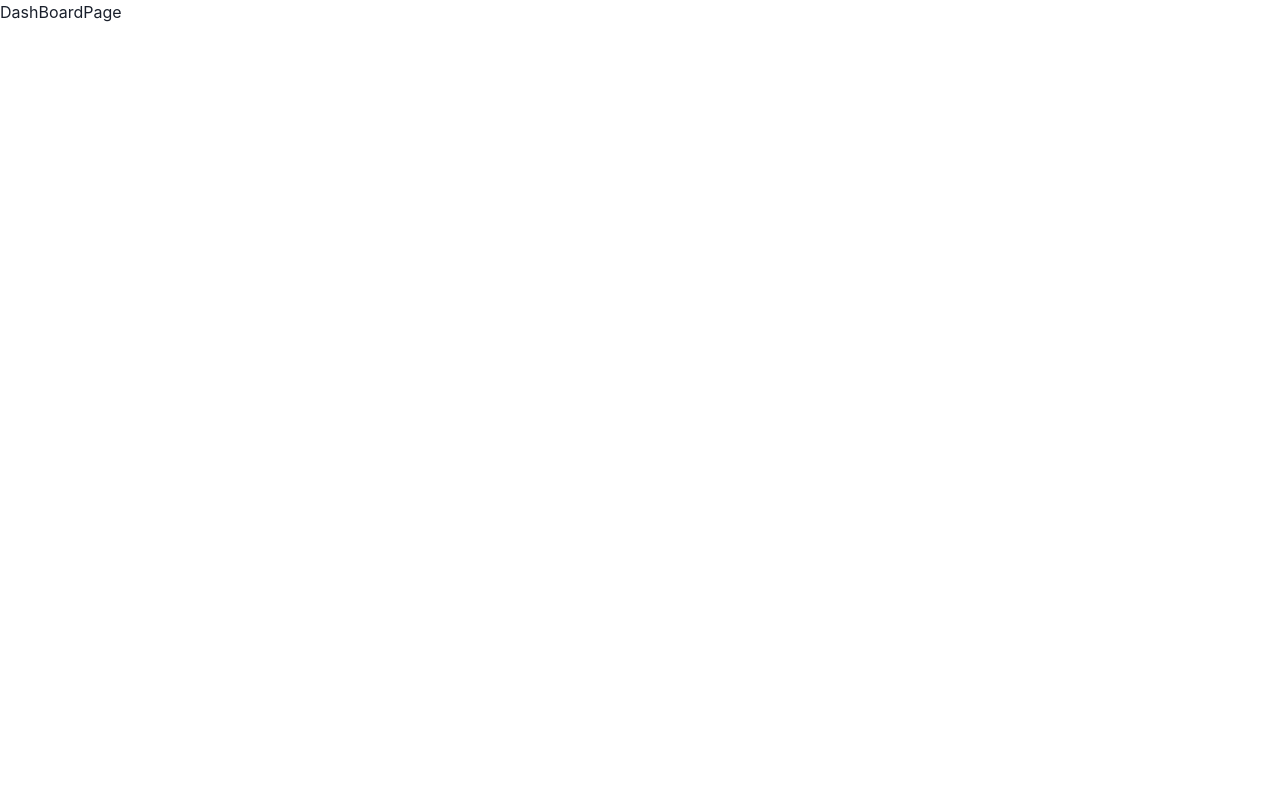
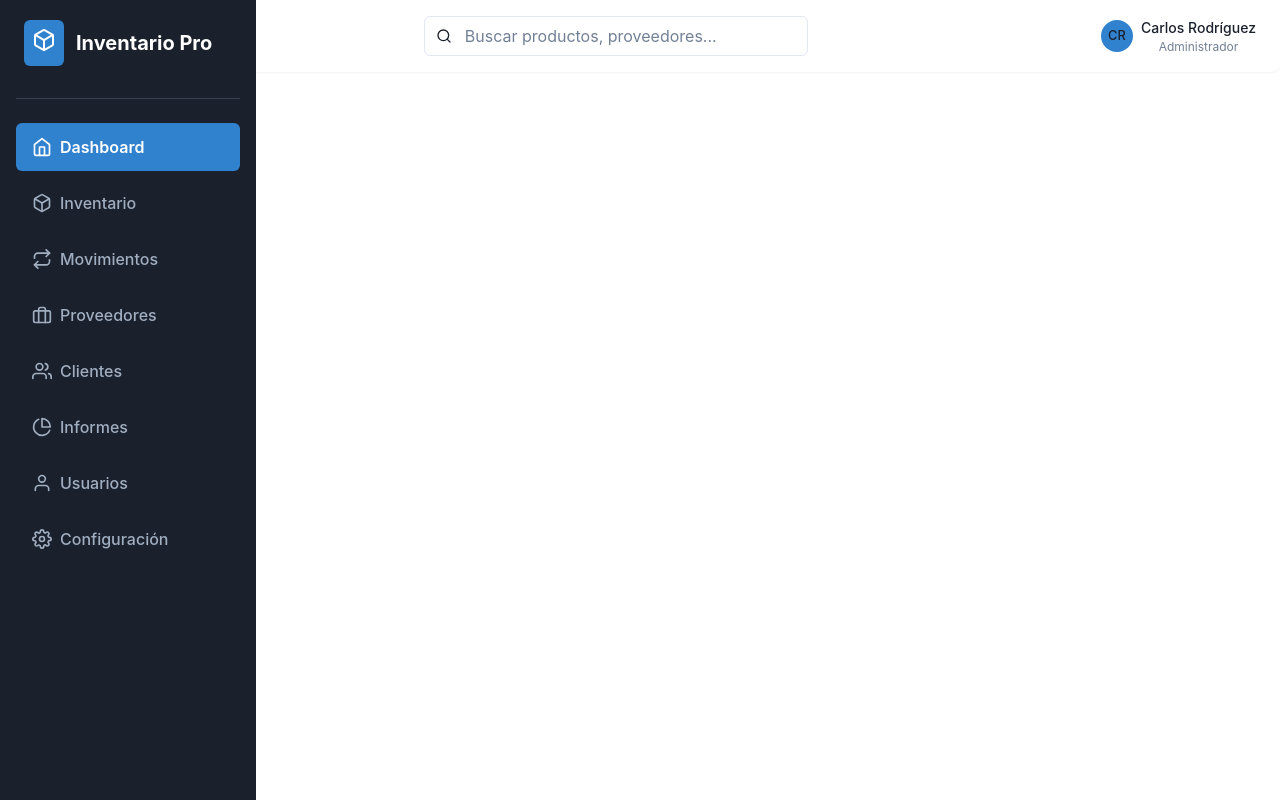
Before and after one commit to SantiagoContreras1/Almacenadora-Front, a React (Vite) app: page / in a window 1280 px wide. Built offline with nearby package versions, Linux system fonts and the light colour scheme.

Commit message:
Menu Lateral completo

```diff
--- /dev/null
+++ b/src/components/dashboard/SideBar.jsx
@@ -0,0 +1,97 @@
+import {
+  Box,
+  Flex,
+  Icon,
+  Text,
+  Link,
+  VStack,
+  Divider,
+  Tooltip,
+  useColorModeValue,
+} from "@chakra-ui/react";
+import {
+  FiHome,
+  FiBox,
+  FiRepeat,
+  FiUsers,
+  FiBriefcase,
+  FiPieChart,
+  FiSettings,
+  FiUser,
+} from "react-icons/fi";
+
+const NavItem = ({ icon, children, active }) => {
+  return (
+    <Flex
+      align="center"
+      px="4"
+      py="3"
+      cursor="pointer"
+      role="group"
+      fontWeight={active ? "semibold" : "medium"}
+      transition=".15s ease"
+      color={active ? "white" : useColorModeValue("gray.400", "gray.200")}
+      bg={active ? "blue.500" : "transparent"}
+      borderRadius="md"
+      _hover={{
+        bg: useColorModeValue("blue.400", "blue.500"),
+        color: "white",
+      }}
+    >
+      {icon && <Icon mr="2" boxSize="5" as={icon} transition=".15s ease" />}
+      {children}
+    </Flex>
+  );
+};
+
+const SideBar = ({ active = "dashboard" }) => {
+  const navItems = [
+    { name: "Dashboard", icon: FiHome, route: "dashboard" },
+    { name: "Inventario", icon: FiBox, route: "inventory" },
+    { name: "Movimientos", icon: FiRepeat, route: "movements" },
+    { name: "Proveedores", icon: FiBriefcase, route: "suppliers" },
+    { name: "Clientes", icon: FiUsers, route: "clients" },
+    { name: "Informes", icon: FiPieChart, route: "reports" },
+    { name: "Usuarios", icon: FiUser, route: "users" },
+    { name: "Configuración", icon: FiSettings, route: "settings" },
+  ];
+
+  return (
+    <Box
+      as="nav"
+      pos="fixed"
+      top="0"
+      left="0"
+      h="100vh"
+      w="64"
+      bg={useColorModeValue("gray.800", "gray.900")}
+      color="white"
+      px="4"
+      py="5"
+      overflowY="auto"
+    >
+      <Flex align="center" mb="8" px="2">
+        <Box bg="blue.500" borderRadius="md" p="2" mr="3" color="white">
+          <Icon as={FiBox} boxSize="6" />
+        </Box>
+        <Text fontSize="xl" fontWeight="bold">
+          Inventario Pro
+        </Text>
+      </Flex>
+      <Divider mb="6" borderColor="gray.600" />
+      <VStack spacing="2" align="stretch">
+        {navItems.map((item) => (
+          <NavItem
+            key={item.name}
+            icon={item.icon}
+            active={active === item.route}
+          >
+            {item.name}
+          </NavItem>
+        ))}
+      </VStack>
+    </Box>
+  );
+};
+
+export default SideBar;
--- /dev/null
+++ b/src/components/dashboard/TopBar.jsx
@@ -0,0 +1,74 @@
+
+import {
+  Flex,
+  Input,
+  InputGroup,
+  InputLeftElement,
+  Avatar,
+  Text,
+  HStack,
+  Box,
+  Menu,
+  MenuButton,
+  MenuList,
+  MenuItem,
+  useColorModeValue
+} from '@chakra-ui/react';
+import {
+  FiSearch,
+  FiUser,
+  FiSettings,
+  FiLogOut
+} from 'react-icons/fi';
+
+const TopBar = ({ username = "Carlos Rodríguez", role = "Administrador" }) => {
+  return (
+    <Flex
+      as="header"
+      align="center"
+      justify="space-between"
+      w="full"
+      px="6"
+      py="4"
+      bg={useColorModeValue("white", "gray.800")}
+      boxShadow="sm"
+      borderRadius="lg"
+    >
+      <Text fontSize="xl" fontWeight="bold">
+        Dashboard
+      </Text>
+
+      <InputGroup w="96" maxW="400px">
+        <InputLeftElement pointerEvents="none">
+          <FiSearch color="gray.300" />
+        </InputLeftElement>
+        <Input
+          placeholder="Buscar productos, proveedores..."
+          borderRadius="md"
+          _focus={{ borderColor: "blue.500" }}
+        />
+      </InputGroup>
+
+      <HStack spacing="4">
+        <Menu>
+          <MenuButton>
+            <HStack spacing="2">
+              <Avatar size="sm" name={username} bg="blue.500" />
+              <Box display={{ base: "none", md: "block" }}>
+                <Text fontWeight="medium" fontSize="sm">{username}</Text>
+                <Text fontSize="xs" color="gray.500">{role}</Text>
+              </Box>
+            </HStack>
+          </MenuButton>
+          <MenuList>
+            <MenuItem icon={<FiUser />}>Perfil</MenuItem>
+            <MenuItem icon={<FiSettings />}>Configuración</MenuItem>
+            <MenuItem icon={<FiLogOut />}>Cerrar sesión</MenuItem>
+          </MenuList>
+        </Menu>
+      </HStack>
+    </Flex>
+  );
+};
+
+export default TopBar;
--- a/src/pages/DashBoardPage.jsx
+++ b/src/pages/DashBoardPage.jsx
@@ -1,7 +1,15 @@
+import SideBar from "../components/dashboard/SideBar"
+import TopBar from "../components/dashboard/TopBar"
+import StatCard from "../components/dashboard/StatCard"
+
 const DashBoardPage = () => {
 
     return (
-        <div>DashBoardPage</div>
+        <>
+        <SideBar/>
+        <TopBar/>
+
+        </>
     )
 }
 export default DashBoardPage
```
Also changed, not shown: src/shared/hooks/useLogin.js (added, +47 -0 lines).
